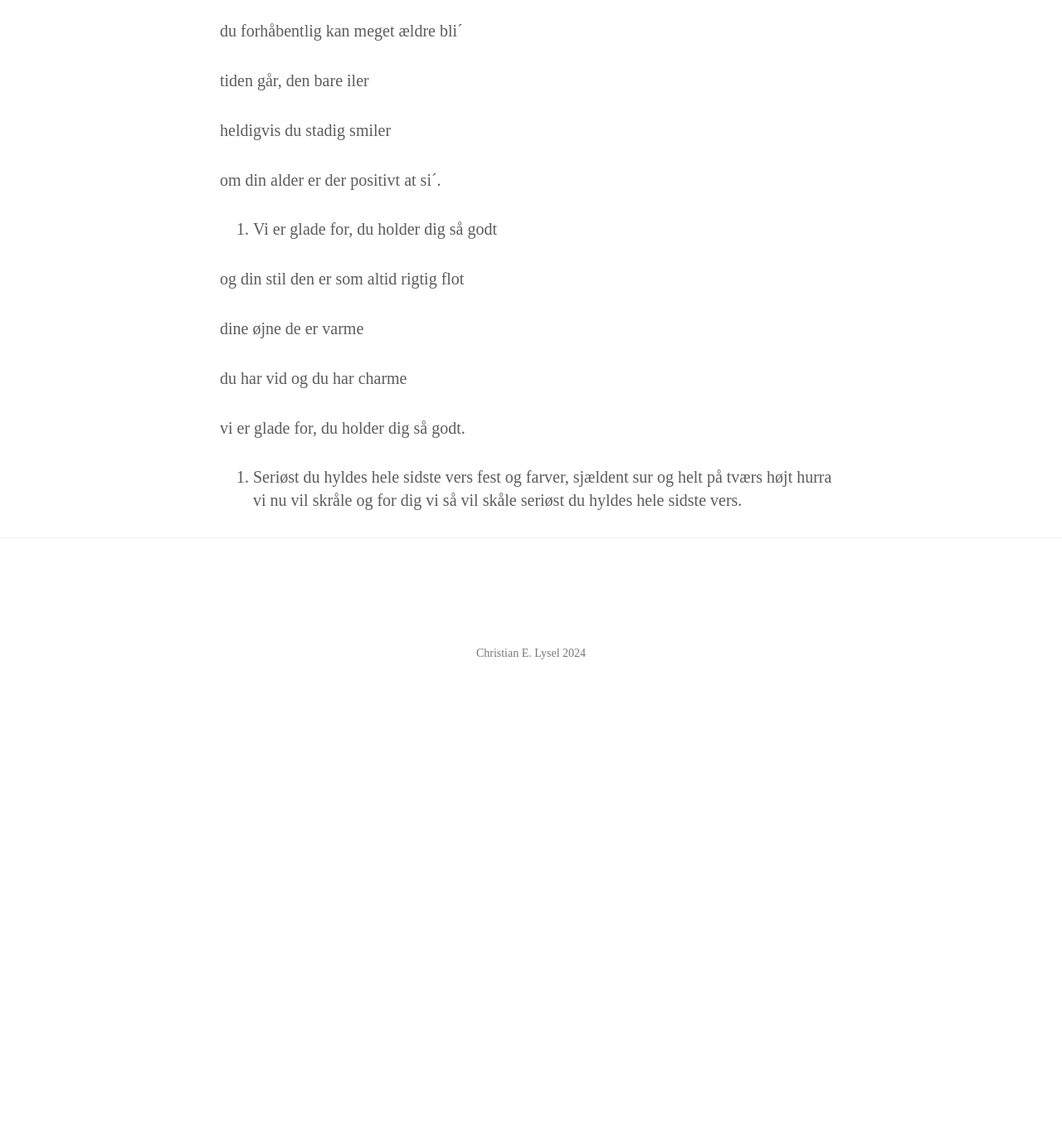
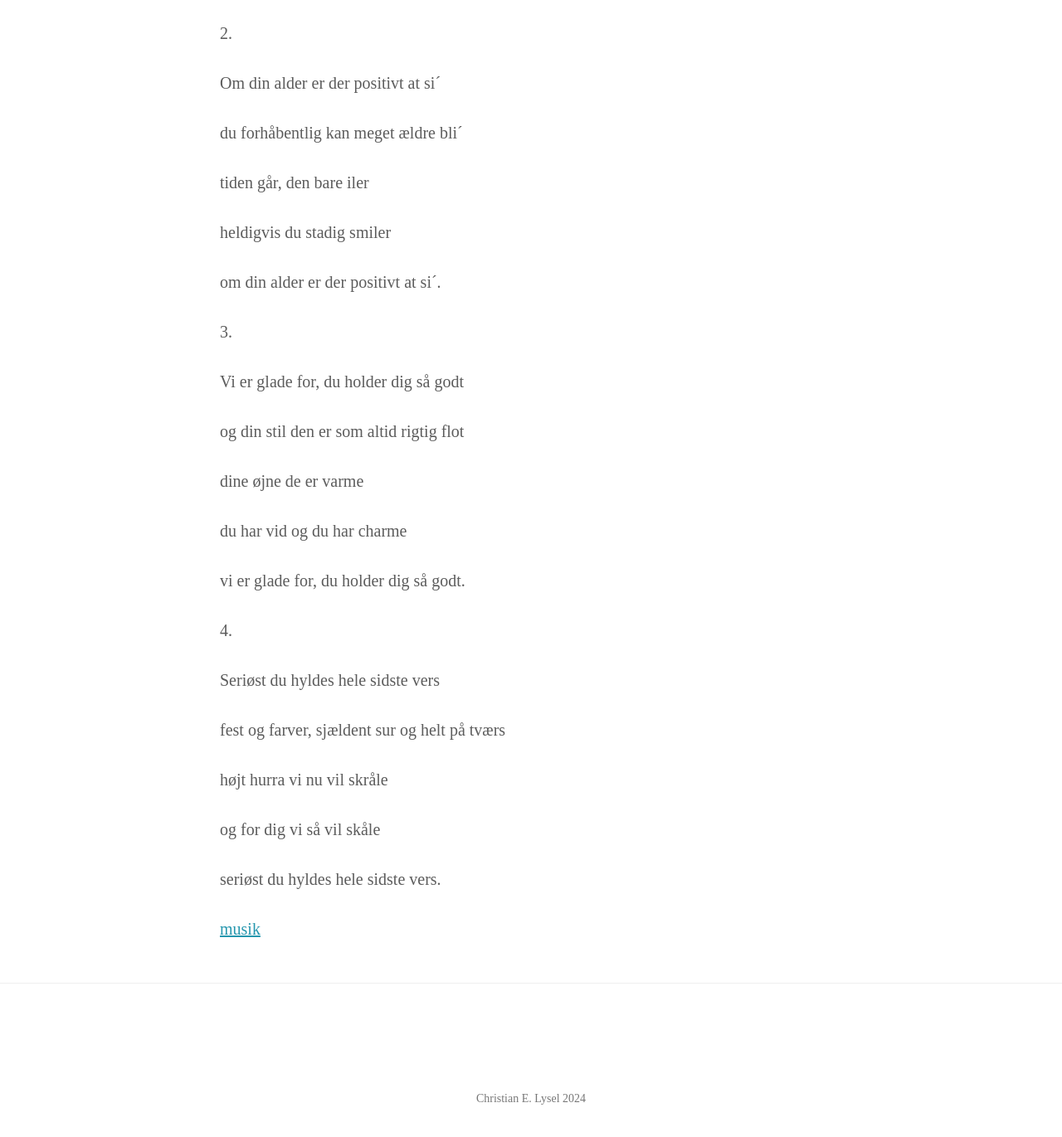
Before and after one commit to clysel/christian.lysel.net, a Jekyll site: the page built from heidi.markdown, in a window 1280 px wide and 1400 px high, scrolled down 991 px. Shown: the top 1371 px of the window at 83% size. Built offline with Jekyll 4.4.1, drawn with Linux system fonts in a browser that asks for light colours; before the commit the page ends 1854 px from its top, so only the background shows below that.

Commit message:
Update heidi.markdown

```diff
--- a/heidi.markdown
+++ b/heidi.markdown
@@ -8,7 +8,9 @@
 
 Melodi: Jubi jæ jæ jubi jubi jæ / Du må få min sofacykel
 
-1. På din fødselsdag du holder glad en fest
+1.
+
+På din fødselsdag du holder glad en fest
 
 stort tillykke skal du ha´ fra hver en gæst
 
@@ -18,8 +20,9 @@
 
 På din fødselsdag du holder glad en fest.
 
+2.
 
-3. Om din alder er der positivt at si´
+Om din alder er der positivt at si´
 
 du forhåbentlig kan meget ældre bli´
 
@@ -29,8 +32,9 @@
 
 om din alder er der positivt at si´.
 
+3.
 
-5. Vi er glade for, du holder dig så godt
+Vi er glade for, du holder dig så godt
 
 og din stil den er som altid rigtig flot
 
@@ -41,9 +45,18 @@
 vi er glade for, du holder dig så godt.
 
 
+4.
 
-7. Seriøst du hyldes hele sidste vers
+Seriøst du hyldes hele sidste vers
+
 fest og farver, sjældent sur og helt på tværs
+
 højt hurra vi nu vil skråle
+
 og for dig vi så vil skåle
+
 seriøst du hyldes hele sidste vers.
+
+
+
+[musik](heidi.mp3)
```
